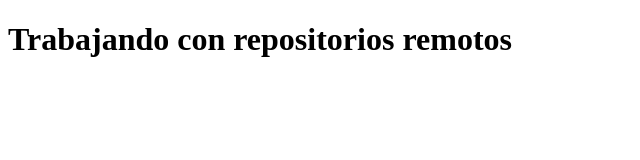
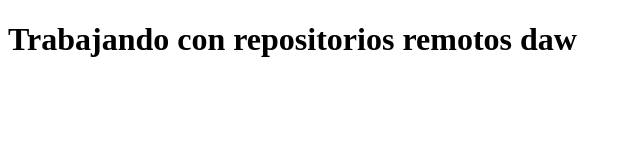
Before and after one commit to martinmt-mx/practica-01, a plain HTML site: page index.html in a window 1280 px wide. Shown: the full height of the page, 0-640 px from the left. Drawn offline with Linux system fonts and the light colour scheme.

Commit message:
Estructura base del documento

```diff
--- a/index.html
+++ b/index.html
@@ -7,7 +7,7 @@
     <title>Repositorios</title>
 </head>
 <body>
-    <h1>Trabajando con repositorios remotos
+    <h1>Trabajando con repositorios remotos daw
     </h1>
 </body>
 </html>
```
